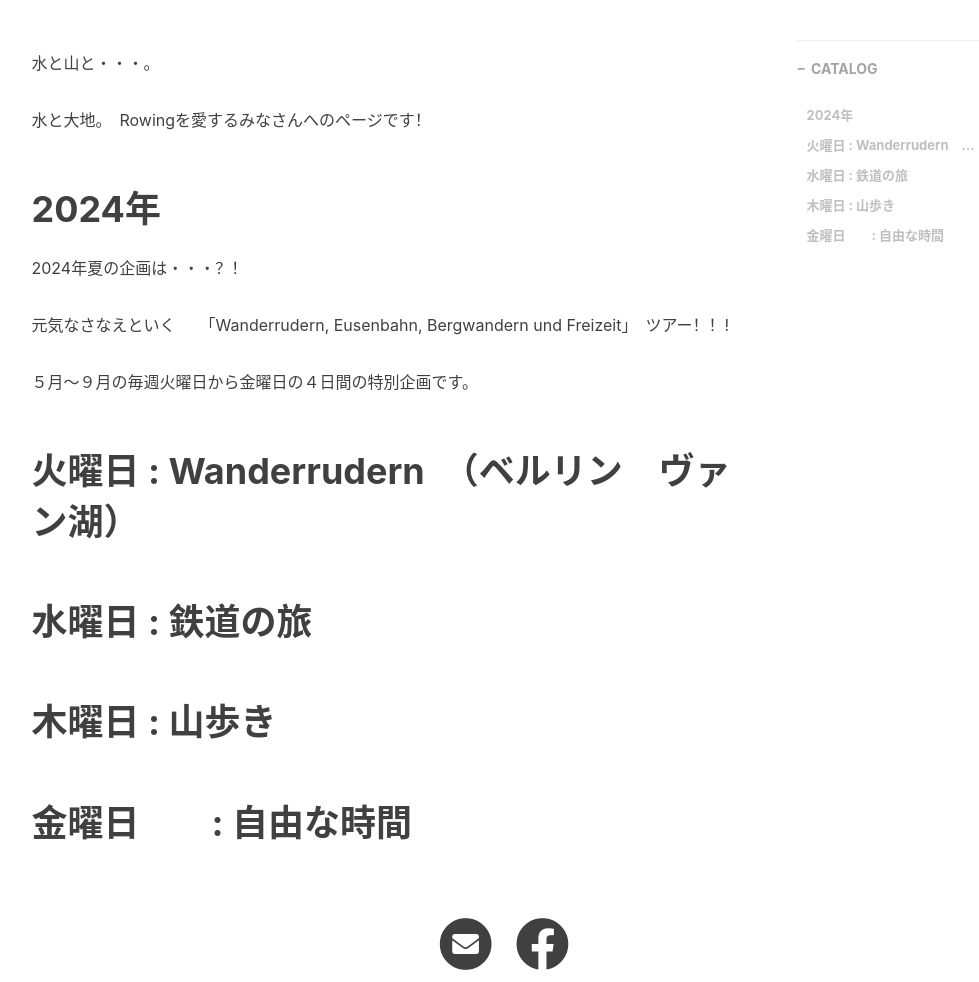
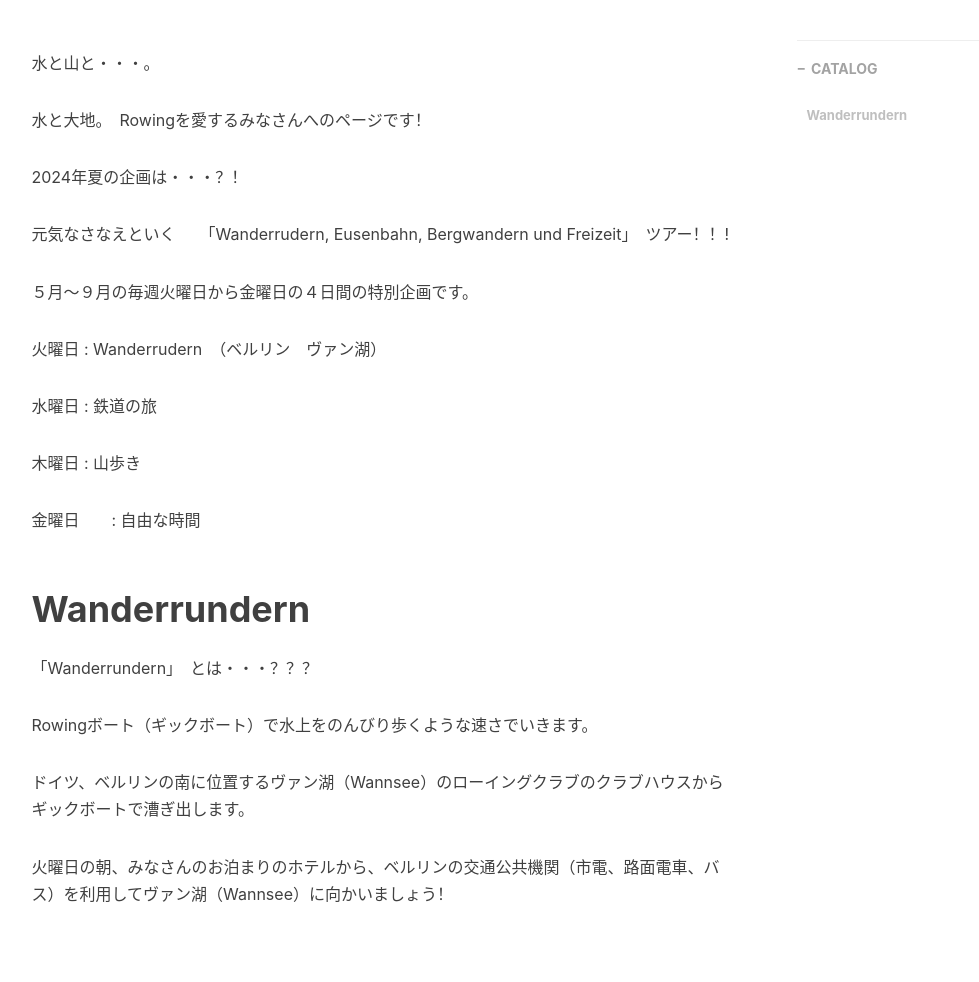
Before and after one commit to yamayagi/yamayagi.github.io, a Jekyll site: the page built from _pages/rowing.md, in a window 1280 px wide and 1400 px high. Shown: the part 418-1400 px from the top of the window, without its empty margins (136-1115 px from the left). Built offline with Jekyll 4.4.1, drawn with Linux system fonts in a browser that asks for light colours; nearby versions of some CDN libraries; comment, search, counter and statistics services are not loaded.

Commit message:
Update rowing.md

```diff
--- a/_pages/rowing.md
+++ b/_pages/rowing.md
@@ -9,18 +9,26 @@ header_img: https://piwigo.schickl.de/i.php?/upload/2023/12/29/20231229103023-02
 
 水と大地。　Rowingを愛するみなさんへのページです！
 
-# 2024年
-
 2024年夏の企画は・・・？！
 
 元気なさなえといく　　「Wanderrudern, Eusenbahn, Bergwandern und Freizeit」　ツアー！！!
 
 ５月〜９月の毎週火曜日から金曜日の４日間の特別企画です。
 
-# 火曜日 : Wanderrudern　（ベルリン　ヴァン湖）
+火曜日 : Wanderrudern　（ベルリン　ヴァン湖）
 
-# 水曜日 : 鉄道の旅
+水曜日 : 鉄道の旅
 
-# 木曜日 : 山歩き
+木曜日 : 山歩き
 
-# 金曜日　　: 自由な時間
+金曜日　　: 自由な時間
+
+# Wanderrundern
+
+「Wanderrundern」　とは・・・？？？
+
+Rowingボート（ギックボート）で水上をのんびり歩くような速さでいきます。
+
+ドイツ、ベルリンの南に位置するヴァン湖（Wannsee）のローイングクラブのクラブハウスからギックボートで漕ぎ出します。
+
+火曜日の朝、みなさんのお泊まりのホテルから、ベルリンの交通公共機関（市電、路面電車、バス）を利用してヴァン湖（Wannsee）に向かいましょう！
```
